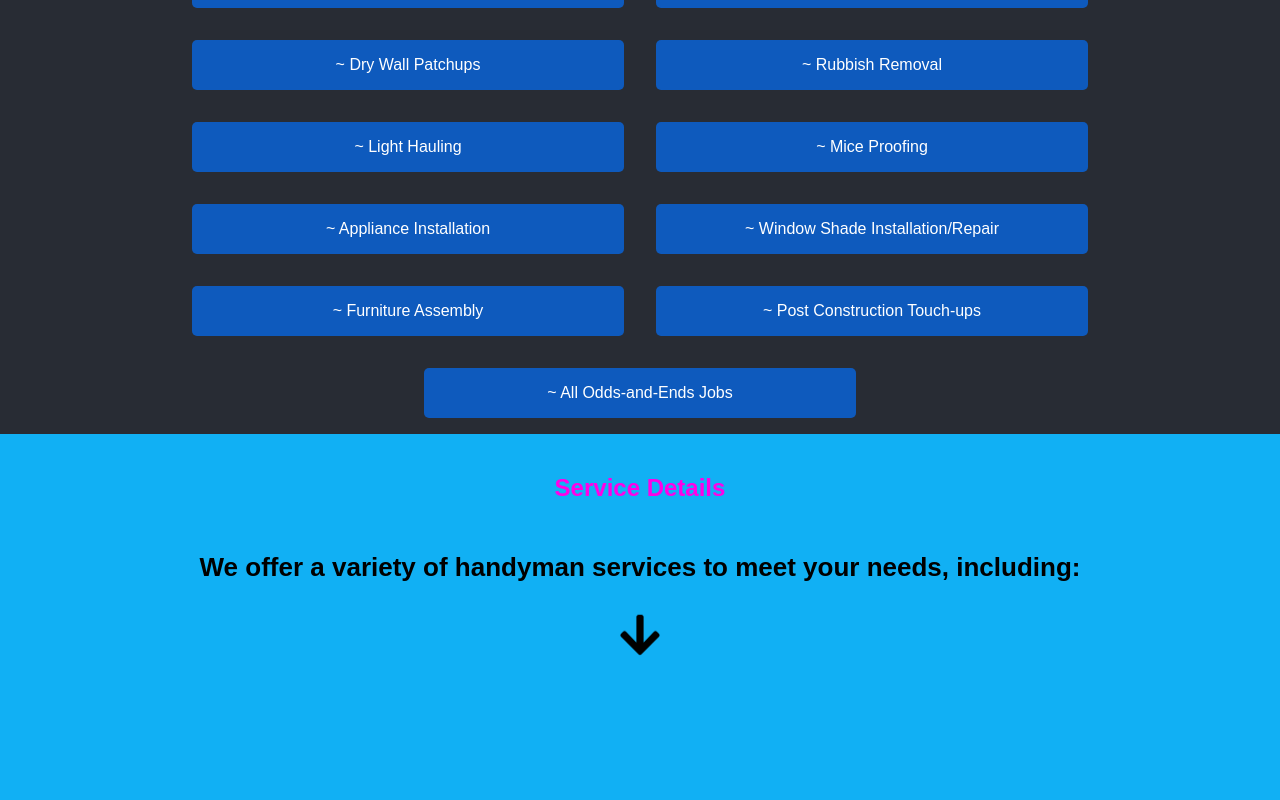
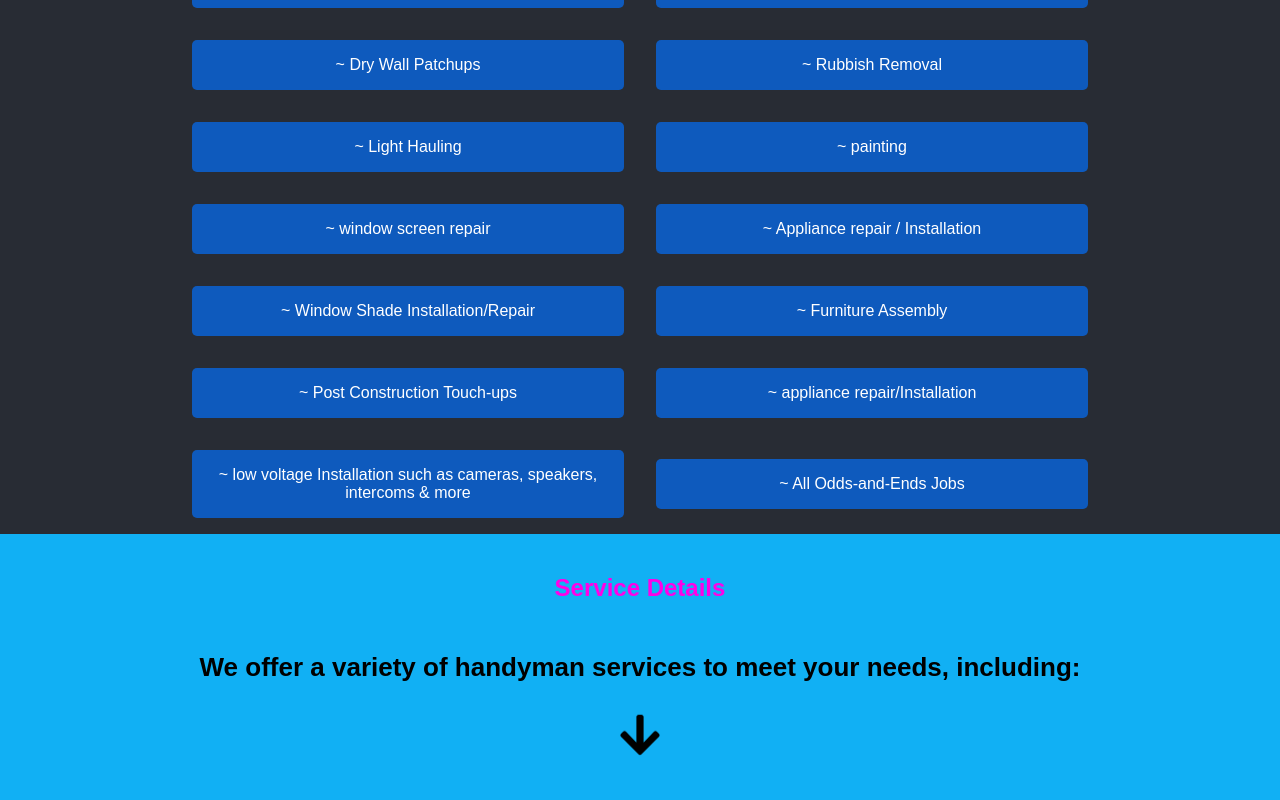
Before and after one commit to gavrielbatyrov10/chevra-t, a React (Vite) app in the folder chevra/: page / in a window 1280 px wide. Shown: the part 1260-2060 px from the top of the page. Built offline with nearby package versions, Linux system fonts and the light colour scheme.

Commit message:
updatees text in serviceLIst

```diff
--- a/chevra/src/Contact.jsx
+++ b/chevra/src/Contact.jsx
@@ -18,7 +18,7 @@ function Contact() {
       <p>
         <a class="contact__number" href="tel:+19293834450">
           <IoMdCall className="phone" />
-          +1 929-383-4450
+          +347-588-9207
         </a>
       </p>
     </div>
--- a/chevra/src/ServiceDetail.jsx
+++ b/chevra/src/ServiceDetail.jsx
@@ -58,7 +58,7 @@ function ServiceDetail() {
           construction or renovation.
         </li>
         <li className="service__details" data-aos="fade-up">
-          <strong>All Odds-and-Ends Jobs:</strong> Various small tasks and
+          <strong>All Odds-and-Ends Jobs:</strong> Various small / big tasks and
           repairs around the house.
         </li>
       </ul>
--- a/chevra/src/ServiceList.jsx
+++ b/chevra/src/ServiceList.jsx
@@ -8,11 +8,14 @@ const services = [
   "Dry Wall Patchups",
   "Rubbish Removal",
   "Light Hauling",
-  "Mice Proofing",
-  "Appliance Installation",
+  "painting",
+  "window screen repair",
+  "Appliance repair / Installation",
   "Window Shade Installation/Repair",
   "Furniture Assembly",
   "Post Construction Touch-ups",
+  "appliance repair/Installation ",
+  "low voltage Installation such as cameras, speakers, intercoms & more ",
   "All Odds-and-Ends Jobs",
 ];
 
--- a/chevra/src/Sukkah.jsx
+++ b/chevra/src/Sukkah.jsx
@@ -54,7 +54,7 @@ function Sukkah() {
         <p className="sukkah__para">Call or text for a free estimate:</p>
         <a class="contact__number" href="tel:+19293834450">
           {" "}
-          <p className="sukkah-phone">+1 929-383-4450</p>
+          <p className="sukkah-phone">+347-588-9207</p>
         </a>
         <p className="sukkah-email">handychevra@gmail.com</p>
       </div>
--- a/chevra/src/index.css
+++ b/chevra/src/index.css
@@ -439,11 +439,6 @@
     font-size: 16px;
     padding: 10px;
     padding-bottom: 20px;
-  }
-
-  .landing {
-
-    /* padding: 110px; */
   }
 
 
@@ -1021,9 +1016,8 @@ body {
 .sukkah-phone {
   font-size: 1.5em;
   font-weight: bold;
-  color: #f4f4f4;
+  color: #ff00e7;
   text-align: center;
-
 }
 
 .sukkah-email {
@@ -1036,7 +1030,7 @@ body {
 
 .main__img--wrapper {
   margin: 0 auto;
-  max-width: 85ch;
+  max-width: 70ch;
   flex: 1;
   height: 0%;
 }
```
